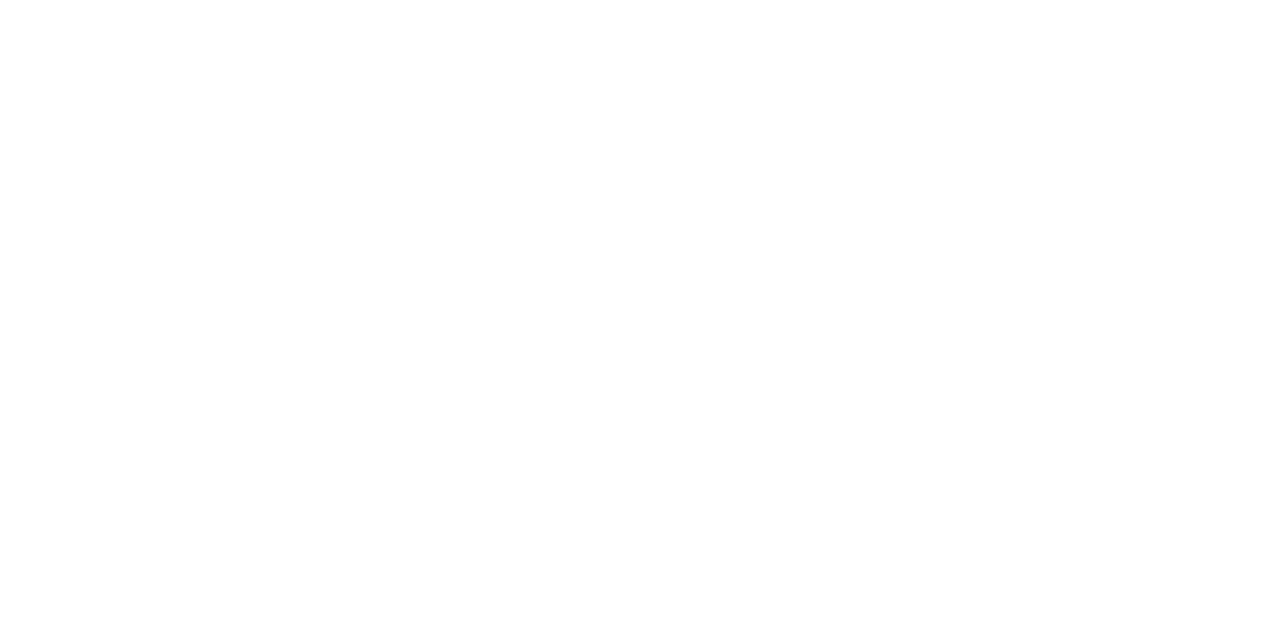
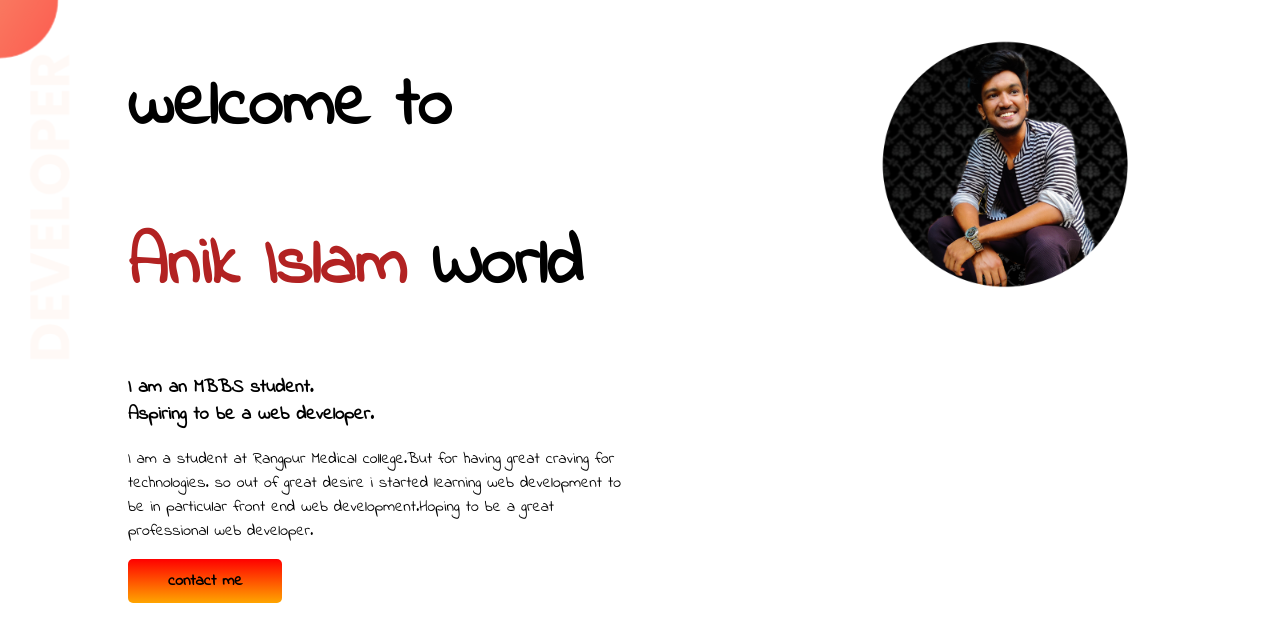
Before and after one commit to SMAnikIslam/developer-first-portfolio, a plain HTML site: page index.html in a window 1280 px wide. Drawn offline with Linux system fonts and the light colour scheme.

Commit message:
first section done

```diff
--- a/index.html
+++ b/index.html
@@ -1,13 +1,36 @@
 <!DOCTYPE html>
 <html lang="en">
+
 <head>
     <meta charset="UTF-8">
     <meta http-equiv="X-UA-Compatible" content="IE=edge">
     <meta name="viewport" content="width=device-width, initial-scale=1.0">
     <title>Anik portfolio</title>
+    <link rel="preconnect" href="https://fonts.googleapis.com">
+    <link rel="preconnect" href="https://fonts.gstatic.com" crossorigin>
+    <link href="https://fonts.googleapis.com/css2?family=Indie+Flower&display=swap" rel="stylesheet">
     <link rel="stylesheet" href="style.css">
 </head>
+
+
 <body>
+    <section class="top-banner">
+        <div class="half-width">
+            <h1> welcome to</h1>
+            <h1> <span class="redcolour">Anik Islam</span> World</h1>
+            <h3> I am an MBBS student. <br> Aspiring to be a web developer.</h3>
+            <p> I am a student at Rangpur Medical college.But for having great craving for technologies. so out of great
+                desire i started learning web development to be in particular front end web development.Hoping to be a
+                great
+                professional web developer.</p>
+            <a class="button-hire-me" href="https://www.facebook.com/AnikIslamRahatul" target="blank">contact me</a>
+        </div>
+        <div class="half-width">
+            <img src="my-pic.png" alt="">
+        </div>
+    </section>
+
 
 </body>
+
 </html>
--- a/style.css
+++ b/style.css
@@ -0,0 +1,34 @@
+body{
+
+    font-family: 'Indie Flower', cursive;
+    margin: 0px;
+}
+h1{
+    font-size: 69px ;
+}
+.redcolour{
+        color: firebrick;
+}
+section{
+    display: flex;
+}
+.half-width{
+    width: 40%;
+    padding-left: 10%;
+ }
+.half-width img{
+    width: 100%;
+}
+.button-hire-me{
+    display: ruby-text;
+    text-decoration: none;
+    background-image: linear-gradient(red,orange);
+    padding: 10px 40px;
+    border-radius: 5px;
+    color: black;
+    font-weight: 700;
+}
+.top-banner{
+    background-image: url(images/top-banner.png);
+    background-repeat: no-repeat;
+}
```
Also changed, not shown: images/dream-bg.png (added), images/exp-bg.png (added), images/jhankar.png (added), images/jhankar2.png (added), images/my-bg.png (added), images/my-bg2.png (added), images/top-banner.png (added), my-pic.png (added).
